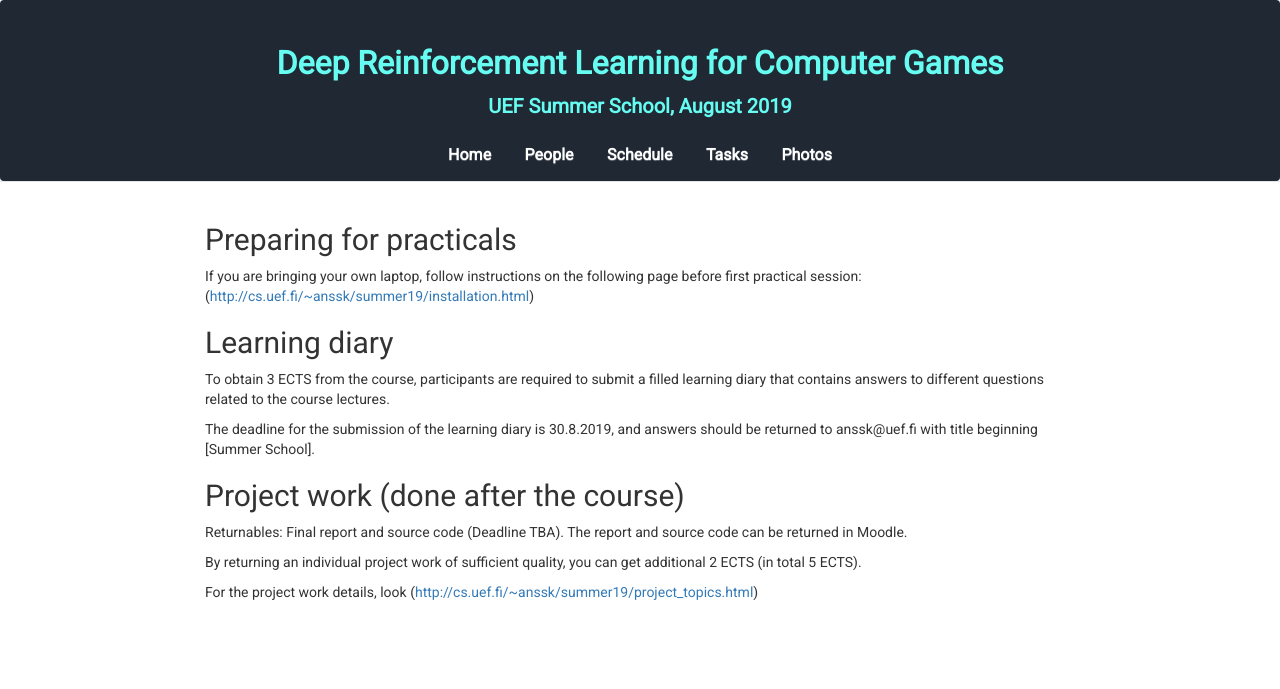
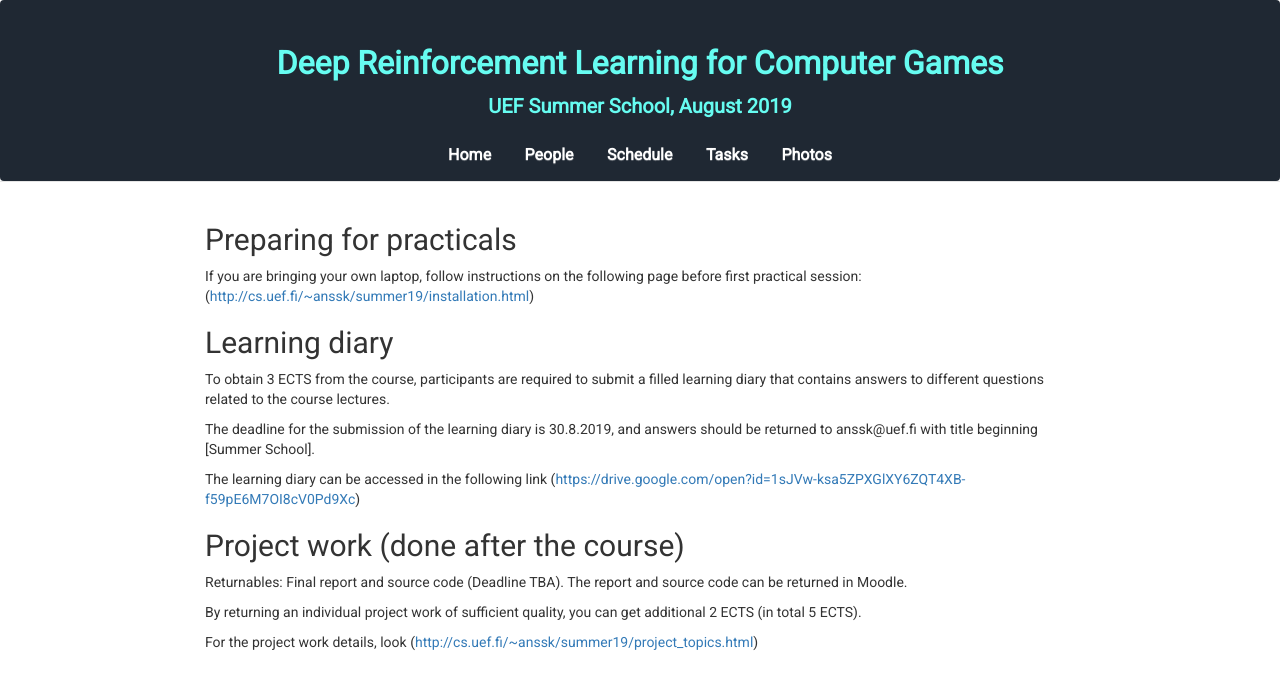
Before and after one commit to abrahamwoubie/summerschool, a Jekyll site: the page built from tasks.md, in a window 1280 px wide. Shown: the top 689 px of the page. Built offline with Jekyll 4.4.1, drawn with Linux system fonts in a browser that asks for light colours; nearby versions of some CDN libraries.

Commit message:
updating

```diff
--- a/tasks.md
+++ b/tasks.md
@@ -13,6 +13,8 @@ If you are bringing your own laptop, follow instructions on the following page b
 To obtain 3 ECTS from the course, participants are required to submit a filled learning diary that contains answers to different questions related to the course lectures.
 
 The deadline for the submission of the learning diary is 30.8.2019, and answers should be returned to anssk@uef.fi with title beginning [Summer School].
+
+The learning diary can be accessed in the following link ([https://drive.google.com/open?id=1sJVw-ksa5ZPXGlXY6ZQT4XB-f59pE6M7OI8cV0Pd9Xc](https://drive.google.com/open?id=1sJVw-ksa5ZPXGlXY6ZQT4XB-f59pE6M7OI8cV0Pd9Xc))
 
 
 
```
